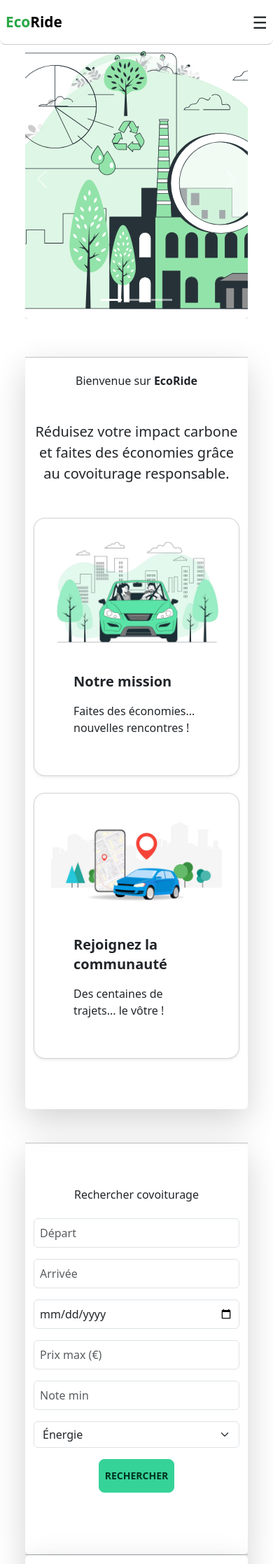
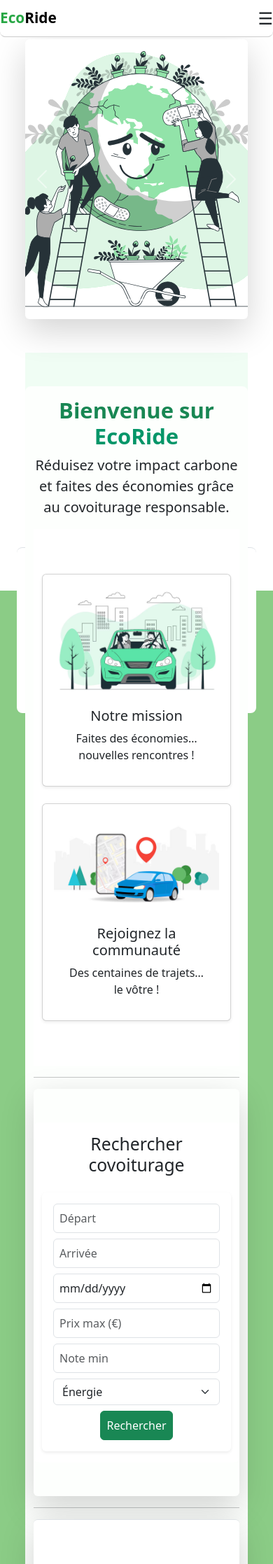
Before and after one commit to KlausAbut/ecoridesymfony, a Symfony app: template templates/default/accueil.html.twig in a window 390 px wide. Shown: the top 2235 px of the page at 70% size. Run offline with Twig, Linux system fonts and the light colour scheme; the template is opened without the code that fills it, so the values that code supplies are empty; style sheets or scripts are compiled from the project's sources; some libraries are stand-ins or nearby versions.

Commit message:
add style 2

```diff
--- a/tailwind.config.js
+++ b/tailwind.config.js
@@ -1,21 +1,18 @@
 /** @type {import('tailwindcss').Config} */
 module.exports = {
     content: [
-      './templates/**/*.twig',
+      './templates/**/*.html.twig',
       './assets/**/*.js'
     ],
     theme: {
-      extend: {},
+      extend: {
+        extend: {
+          colors: {
+            primary: '#2F855A', // Vert éco-responsable
+            secondary: '#2B6CB0'
+          }
+        }
+      },
     },
     plugins: [],
   }
-  module.exports = {
-    theme: {
-      extend: {
-        colors: {
-          primary: '#2F855A', // Vert éco-responsable
-          secondary: '#2B6CB0'
-        }
-      }
-    }
-  }
--- a/templates/base.html.twig
+++ b/templates/base.html.twig
@@ -8,7 +8,6 @@
     <link rel="preconnect" href="https://fonts.gstatic.com" crossorigin>
     <link href="https://fonts.googleapis.com/css2?family=Poppins:wght@300;400;600&display=swap" rel="stylesheet">
     <link href="https://cdn.jsdelivr.net/npm/bootstrap@5.3.3/dist/css/bootstrap.min.css" rel="stylesheet">
-    <link href="https://cdn.jsdelivr.net/npm/daisyui@3.9.4/dist/full.css" rel="stylesheet">
     <script>
         window.routes = {
                 recherche: "{{ path('covoiturage_ajax_recherche') }}"
@@ -18,14 +17,14 @@
             {{ encore_entry_link_tags('app') }}
     {% endblock %}
 </head>
-<body>
+<body class="d-flex flex-column min-vh-100">
 
         {% for message in app.flashes('success') %}
             <div class="alert alert-success text-center mt-3">{{ message }}</div>
         {% endfor %}
     <div class="container mx-auto px-4 min-h-screen flex flex-col">
         {% include 'partials/navbar.html.twig' %}
-        <main class="container mt-4" style="flex: 1;">
+        <main class="container mt-4 flex-grow-1">
             {% block body %}{% endblock %}
         </main>
         {% include 'partials/footer.html.twig' %}
--- a/templates/default/accueil.html.twig
+++ b/templates/default/accueil.html.twig
@@ -1,47 +1,40 @@
 {% extends 'base.html.twig' %}
-
 {% block title %}Accueil EcoRide{% endblock %}
 
 {% block body %}
   {% include 'default/carousel.html.twig' %}
 
-<hr>
+  <section class="bg-green-50 py-5 text-center border-bottom border-success-subtle">
+    <div class="container">
+      <h1 class="display-5 fw-bold text-success">Bienvenue sur <span class="text-emerald-600">EcoRide</span></h1>
+      <p class="lead">Réduisez votre impact carbone et faites des économies grâce au covoiturage responsable.</p>
 
-<section class="mb-5 rounded shadow-lg">
-    <div class="container py-4" id="top">
-    <h1 class="mb-5 text-center">Bienvenue sur <strong>EcoRide</strong></h1>
-        <p class="lead text-center">
-            Réduisez votre impact carbone et faites des économies grâce au covoiturage responsable.
-        </p>
-    <div class="d-flex flex-column flex-md-row justify-content-center gap-4 my-5">
-    <div class="card p-4 shadow-sm w-100 w-md-50">
+  <section class="py-5 bg-white">
+    <div class="container d-flex flex-column flex-md-row justify-content-center gap-4">
+      <div class="card p-3 shadow-sm w-100 w-md-50">
         <img src="/images/eco9.jpg" class="card-img-top" alt="Écologie">
         <div class="card-body">
           <h5 class="card-title">Notre mission</h5>
-        <p class="card-text">Faites des économies... nouvelles rencontres !</p>
+          <p class="card-text">Faites des économies… nouvelles rencontres !</p>
         </div>
       </div>
 
-    <div class="card p-4 shadow-sm w-100 w-md-50">
+      <div class="card p-3 shadow-sm w-100 w-md-50">
         <img src="/images/eco10.jpg" class="card-img-top" alt="Voiture">
         <div class="card-body">
           <h5 class="card-title">Rejoignez la communauté</h5>
-        <p class="card-text">Des centaines de trajets... le vôtre !</p>
+          <p class="card-text">Des centaines de trajets… le vôtre !</p>
         </div>
       </div>
     </div>
   </section>
 
   <hr>
-
   {% include 'default/recherche.html.twig' %}
 
   <hr>
-
   {% include 'default/avis.html.twig' %}
 
   <hr>
-
   {% include 'default/contact.html.twig' %}
-
 {% endblock %}
--- a/templates/default/recherche.html.twig
+++ b/templates/default/recherche.html.twig
@@ -8,24 +8,22 @@
     <div class="container">
         <h2 class="text-center mb-4 text">Rechercher covoiturage</h2>
 
-        <form id="formRecherche" class="d-flex flex-wrap gap-3 align-items-center justify-content-center my-4">
-        <input type="text" class="form-control" id="depart" placeholder="Départ">
-        <input type="text" class="form-control" id="arrivee" placeholder="Arrivée">
-        <input type="date" class="form-control" id="date">
-        <input type="number" class="form-control" id="prix" placeholder="Prix max (€)">
-        <input type="number" class="form-control" id="note" placeholder="Note min">
-        <select id="energie" class="form-select">
-            <option value="">Énergie</option>
-            <option value="essence">Essence</option>
-            <option value="diesel">Diesel</option>
-            <option value="électrique">Électrique</option>
-        </select>
-        <button class="btn btn-success">Rechercher</button>
+        <form id="formRecherche" class="d-flex flex-wrap gap-2 align-items-end justify-content-center p-3 rounded bg-white shadow-sm">
+            <input type="text" id="depart" name="depart" class="form-control" placeholder="Départ">
+            <input type="text" id="arrivee" name="arrivee" class="form-control" placeholder="Arrivée">
+            <input type="date" id="date" name="date" class="form-control">
+            <input type="number" id="prix" name="prix" class="form-control" placeholder="Prix max (€)">
+            <input type="number" id="note" name="note" class="form-control" placeholder="Note min">
+            <select id="energie" name="energie" class="form-select">
+                <option value="">Énergie</option>
+                <option value="électrique">Électrique</option>
+                <option value="essence">Essence</option>
+                <option value="diesel">Diesel</option>
+            </select>
+        <button type="submit" class="btn btn-success">Rechercher</button>
         </form>
 
-        <div id="loadingSpinner" class="d-none text-center my-3">🔄 Chargement...</div>
-        <div id="resultatsTrajets" class="my-3"></div>
-
-        <div id="resultatsTrajets" class="mt-4"></div>
+        <div id="loadingSpinner" class="text-center my-3 d-none">Chargement...</div>
+        <div id="resultatsTrajets"></div>
     </div>
 </section>
```
Also changed, not shown: templates/default/index.html.twig (deleted, +0 -45 lines). Lines whose indentation alone changed are shown as unchanged.
